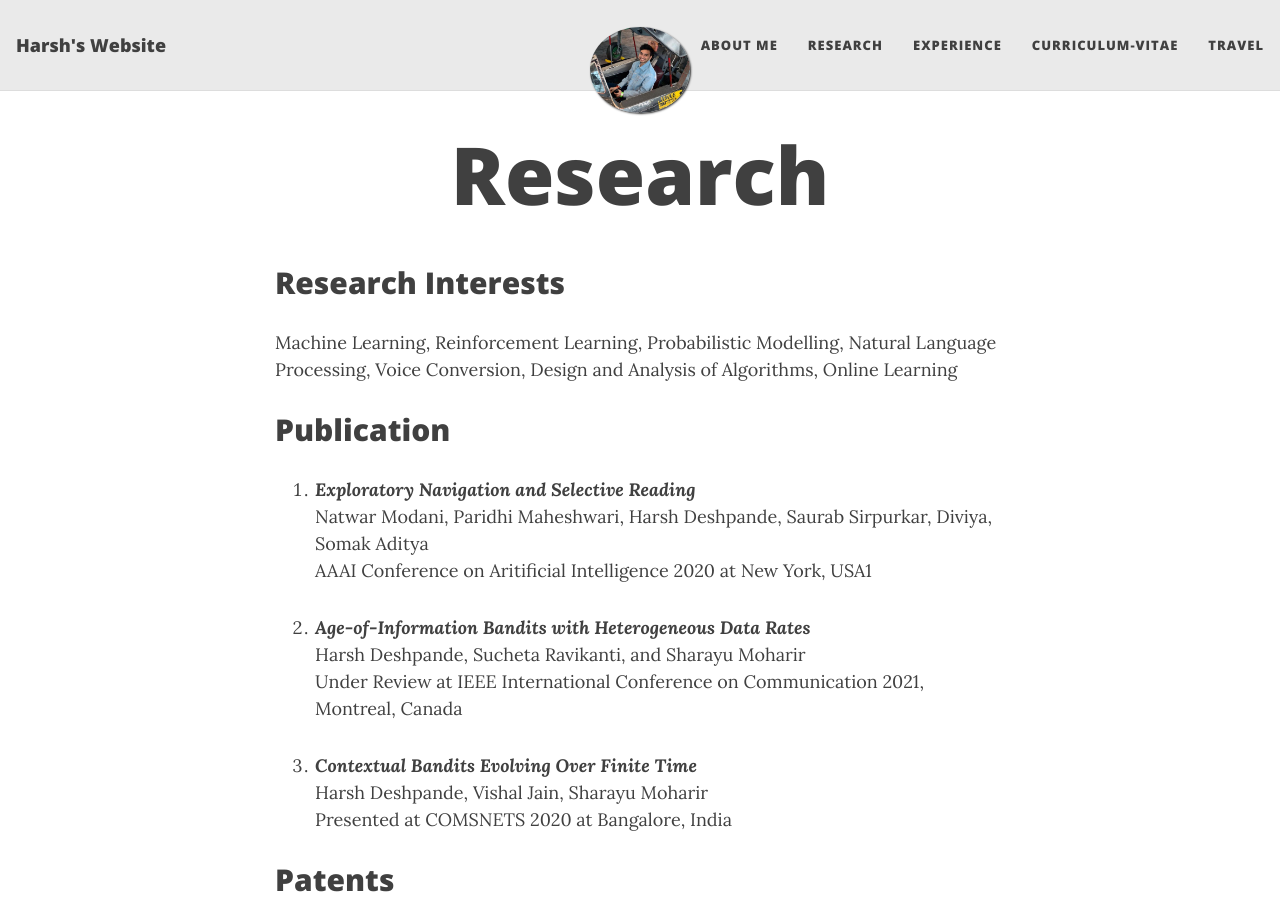
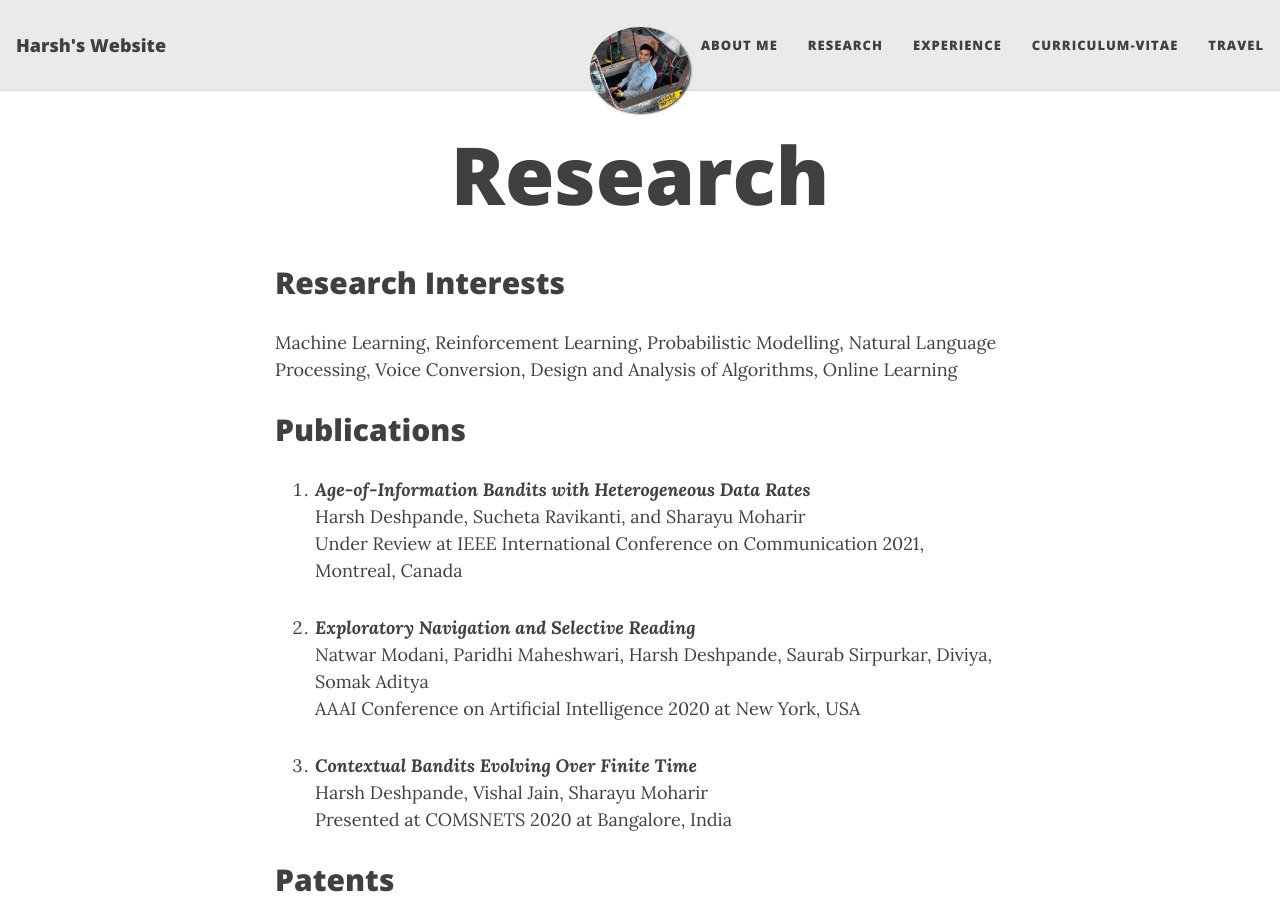
Before and after one commit to harshsd/harshsd.github.io, a Jekyll site: the page built from research.md, in a window 1280 px wide and 900 px high. Built offline with Jekyll 4.4.1, drawn with Linux system fonts in a browser that asks for light colours; nearby versions of some CDN libraries.

Commit message:
research4

```diff
--- a/research.md
+++ b/research.md
@@ -7,14 +7,15 @@ title: Research
 ## Research Interests
 Machine Learning, Reinforcement Learning, Probabilistic Modelling, Natural Language Processing, Voice Conversion, Design and Analysis of Algorithms, Online Learning
 
-## Publication
-1. ***Exploratory Navigation and Selective Reading***
-   Natwar Modani, Paridhi Maheshwari, Harsh Deshpande, Saurab Sirpurkar, Diviya, Somak Aditya
-   AAAI Conference on Aritificial Intelligence 2020 at New York, USA1
+## Publications
 
-2. ***Age-of-Information Bandits with Heterogeneous Data Rates***
+1. ***Age-of-Information Bandits with Heterogeneous Data Rates***
   Harsh Deshpande, Sucheta Ravikanti, and Sharayu Moharir
   Under Review at IEEE International Conference on Communication 2021, Montreal, Canada
+
+2. ***Exploratory Navigation and Selective Reading***
+   Natwar Modani, Paridhi Maheshwari, Harsh Deshpande, Saurab Sirpurkar, Diviya, Somak Aditya
+   AAAI Conference on Artificial Intelligence 2020 at New York, USA
 
 3. ***Contextual Bandits Evolving Over Finite Time***
   Harsh Deshpande, Vishal Jain, Sharayu Moharir
@@ -22,10 +23,10 @@ Machine Learning, Reinforcement Learning, Probabilistic Modelling, Natural Langu
 
 ## Patents
 
-1. Automated Identification of Concept Labels for a Text Fragment
+1. ***Automated Identification of Concept Labels for a Text Fragment***
 (Filed at US Patent Office on February 6)
 
-2. Automated Identification of Concept Labels for a Text Fragment
+2. ***Automated Identification of Concept Labels for a Text Fragment***
 (Filed at US Patent Office on February 6)
 
 ## Research Projects
```
